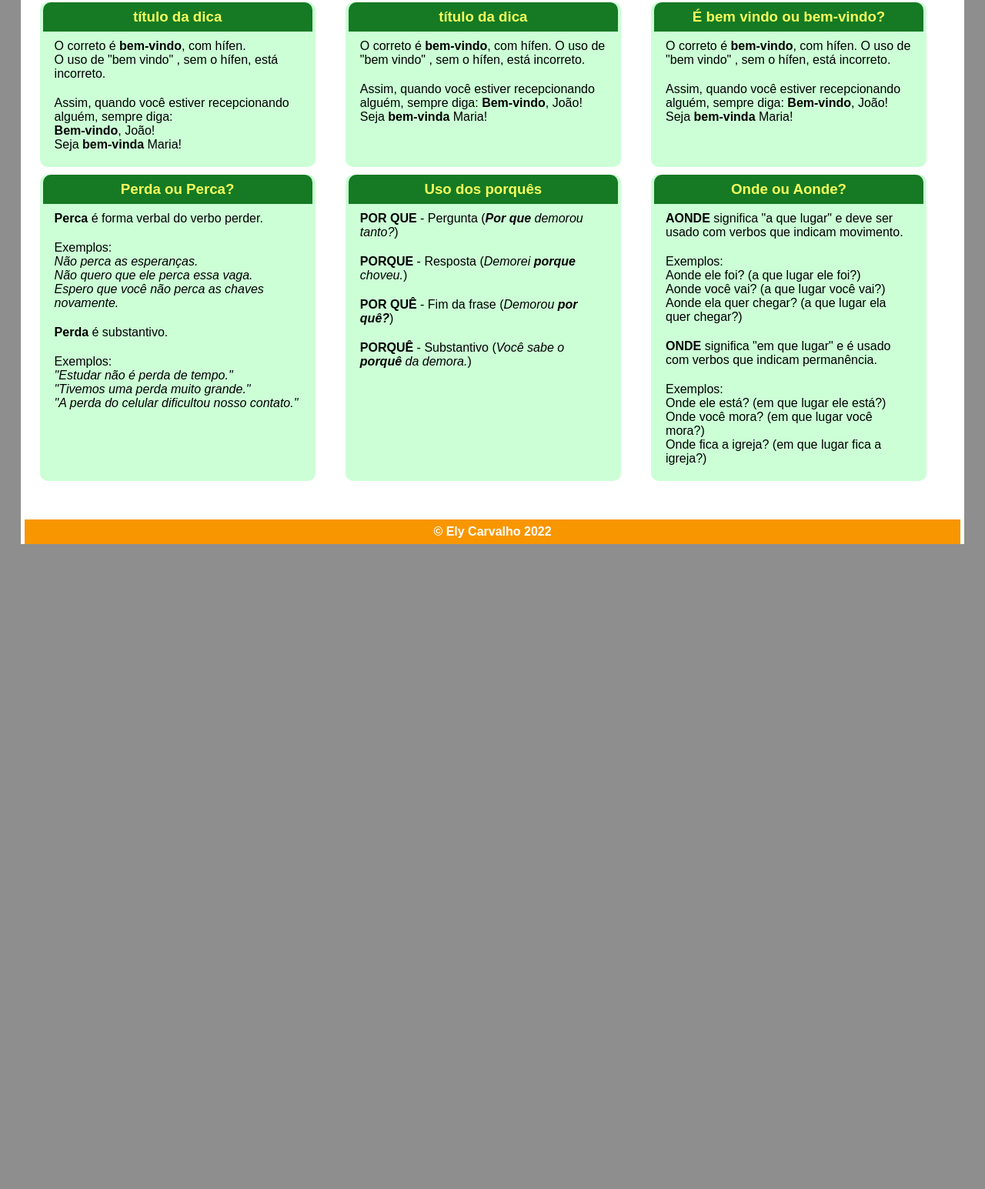
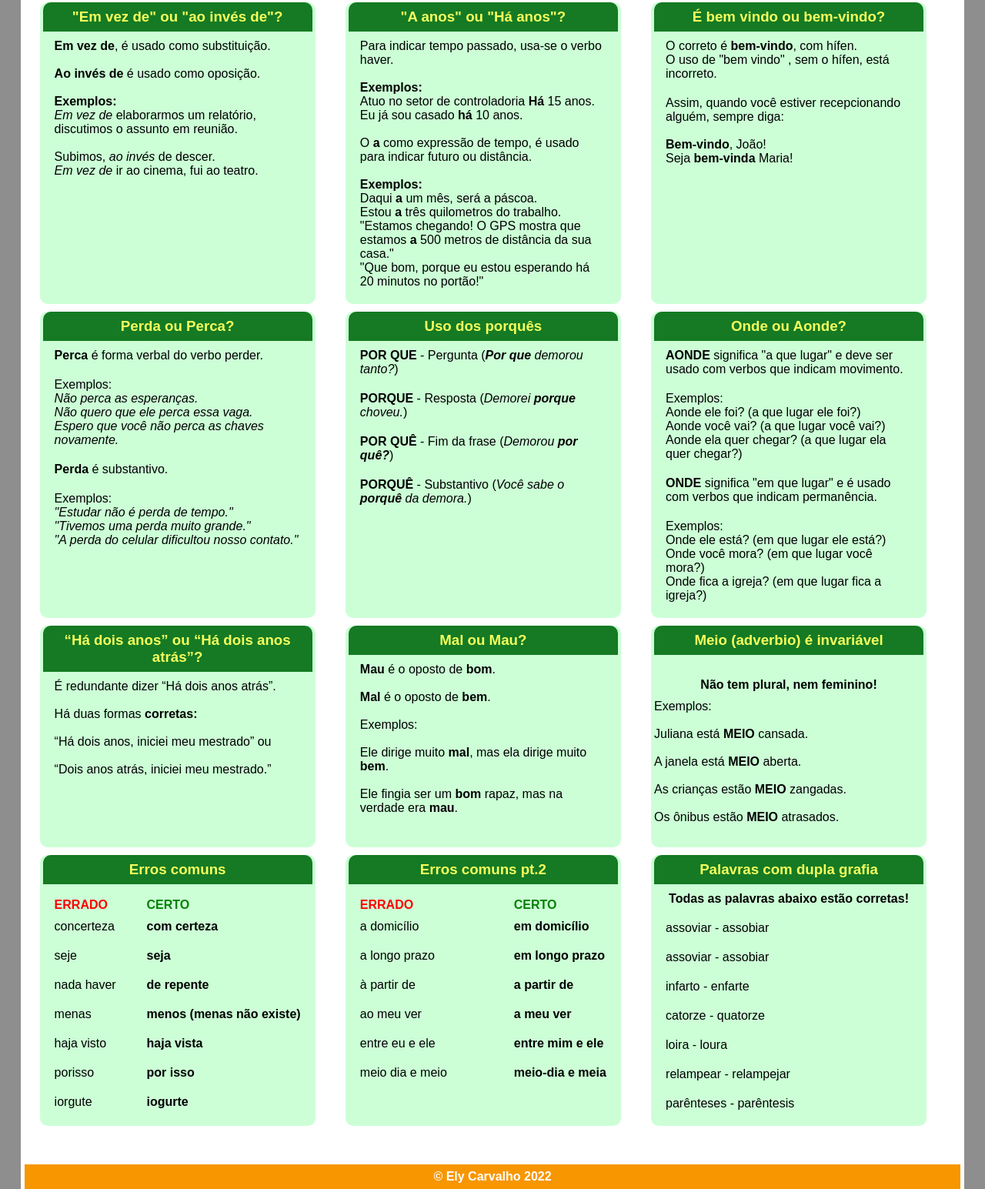
Before and after one commit to elycarvalho/site-prof-gleice, a plain HTML site: page site-prof-Gleice/dicas-port.html in a window 1280 px wide. Shown: the part 348-1893 px from the top of the page at 77% size. Before the commit the page ends 1055 px from the top, so only its background shows below. Drawn offline with Linux system fonts and the light colour scheme.

Commit message:
Add files via upload

```diff
--- a/site-prof-Gleice/dicas-port.html
+++ b/site-prof-Gleice/dicas-port.html
@@ -42,29 +42,39 @@
     <h1 class="titulo-paginas">Dicas rápidas de português</h1>
     <main class="dicas">
       <div class="dica-port">
-        <h3>título da dica</h3>
-        <p>O correto é <strong>bem-vindo</strong>, com hífen.<br>
-          O uso de
-          "bem vindo" , sem o hífen, está incorreto.
-        </p>
-        <p>Assim, quando você estiver recepcionando alguém, sempre diga:<br>
-          <strong>Bem-vindo</strong>, João!<br>
-          Seja <strong>bem-vinda</strong> Maria!
+        <h3>"Em vez de" ou "ao invés de"?</h3>
+        <p><strong>Em vez de</strong>, é usado como substituição.<br><br>
+          <strong>Ao invés de</strong> é usado como oposição.<br><br>
+          <strong>Exemplos:</strong><br>
+          <cite>Em vez de</cite> elaborarmos um relatório, discutimos o assunto em reunião.<br><br>
+          Subimos, <cite>ao invés</cite> de descer.<br>
+          <cite>Em vez de</cite> ir ao cinema, fui ao teatro.<br>
         </p>
       </div>
 
       <div class="dica-port">
-        <h3>título da dica</h3>
-        <p>O correto é <strong>bem-vindo</strong>, com hífen. O uso de
-        "bem vindo" , sem o hífen, está incorreto.</p>
-        <p>Assim, quando você estiver recepcionando alguém, sempre diga: <strong>Bem-vindo</strong>, João! Seja <strong>bem-vinda</strong> Maria!</p>
+        <h3>"A anos" ou "Há anos"?</h3>
+        <p>
+          Para indicar tempo passado, usa-se o verbo haver.<br><br>
+          <strong>Exemplos:</strong><br>
+          Atuo no setor de controladoria <strong>Há</strong> 15 anos.<br>
+          Eu já sou casado <strong>há</strong> 10 anos.<br><br>
+          O <strong>a</strong> como expressão de tempo, é usado para indicar futuro ou distância.<br><br>
+          <strong>Exemplos:</strong><br>
+          Daqui <strong>a</strong> um mês, será a páscoa.<br>
+          Estou <strong>a</strong> três quilometros do trabalho.<br>
+          "Estamos chegando! O GPS mostra que estamos <strong>a</strong> 500 metros de distância da sua casa."<br>
+          "Que bom, porque eu estou esperando há 20 minutos no portão!"
+        </p>
       </div>
 
       <div class="dica-port">
         <h3>É bem vindo ou bem-vindo?</h3>
-        <p>O correto é <strong>bem-vindo</strong>, com hífen. O uso de
-        "bem vindo" , sem o hífen, está incorreto.</p>
-        <p>Assim, quando você estiver recepcionando alguém, sempre diga: <strong>Bem-vindo</strong>, João! Seja <strong>bem-vinda</strong> Maria!</p>
+        <p>O correto é <strong>bem-vindo</strong>, com hífen.<br>
+        O uso de "bem vindo" , sem o hífen, está incorreto.</p>
+        <p>Assim, quando você estiver recepcionando alguém, sempre diga:<br><br>
+        <strong>Bem-vindo</strong>, João!<br>
+        Seja <strong>bem-vinda</strong> Maria!</p>
       </div>
 
       <div class="dica-port">
@@ -122,6 +132,101 @@
           Onde fica a igreja? (em que lugar fica a igreja?)<br>
         </p>
       </div>
+
+      <div class="dica-port">
+        <h3>“Há dois anos” ou “Há dois anos atrás”?</h3>
+        <p>
+          É redundante dizer “Há dois anos atrás”.<br><br>
+          Há duas formas <strong>corretas:</strong><br><br>
+          “Há dois anos, iniciei meu mestrado” ou<br><br>
+          “Dois anos atrás, iniciei meu mestrado.”
+        </p>
+      </div>
+
+      <div class="dica-port">
+        <h3>Mal ou Mau?</h3>
+        <p>
+          <strong>Mau</strong> é o oposto de <strong>bom</strong>.<br><br>
+          <strong>Mal</strong> é o oposto de <strong>bem</strong>.<br><br>
+          Exemplos:<br><br>
+          Ele dirige muito <strong>mal</strong>, mas ela dirige muito <strong>bem</strong>.<br><br>
+          Ele fingia ser um <strong>bom</strong> rapaz, mas na verdade era <strong>mau</strong>.
+        </p>
+      </div>
+
+      <div class="dica-port">
+        <h3>Meio (adverbio) é invariável</h3>
+        <p>
+          <h4>Não tem plural, nem feminino!</h4>
+          Exemplos:<br><br>
+          Juliana está <strong>MEIO</strong> cansada.<br><br>
+          A janela está <strong>MEIO</strong> aberta.<br><br>
+          As crianças estão <strong>MEIO</strong> zangadas.<br><br>
+          Os ônibus estão <strong>MEIO</strong> atrasados.
+        </p>
+      </div>
+
+      <div class="dica-port">
+        <h3>Erros comuns</h3>
+        <br>
+        <div style="float:left">
+        <strong style="color:red;margin-left:15px">ERRADO</strong>
+        <p>concerteza</p>
+        <p>seje</p>
+        <p>nada haver</p>
+        <p>menas</p>
+        <p>haja visto</p>
+        <p>porisso</p>
+        <p>iorgute</p>
+        </div>
+
+        <div style="float:right">
+        <strong style="color:green;margin-left:15px">CERTO</strong>
+        <p><strong>com certeza</strong></p>
+        <p><strong>seja</strong></p>
+        <p><strong>de repente</strong></p>
+        <p><strong>menos (menas não existe)</strong></p>
+        <p><strong>haja vista</strong></p>
+        <p><strong>por isso</strong></p>
+        <p><strong>iogurte</strong></p>
+        </div>
+      </div>
+
+      <div class="dica-port">
+        <h3>Erros comuns pt.2</h3>
+        <br>
+        <div style="float:left">
+        <strong style="color:red;margin-left:15px">ERRADO</strong>
+        <p>a domicílio</p>
+        <p>a longo prazo</p>
+        <p>à partir de</p>
+        <p>ao meu ver</p>
+        <p>entre eu e ele</p>
+        <p>meio dia e meio</p>
+        </div>
+
+        <div style="float:right">
+        <strong style="color:green;margin-left:15px">CERTO</strong>
+        <p><strong>em domicílio</strong></p>
+        <p><strong>em longo prazo</strong></p>
+        <p><strong>a partir de</strong></p>
+        <p><strong>a meu ver</strong></p>
+        <p><strong>entre mim e ele</strong></p>
+        <p><strong>meio-dia e meia</strong></p>
+        </div>
+      </div>
+
+      <div class="dica-port">
+        <h3>Palavras com dupla grafia</h3>
+        <h4>Todas as palavras abaixo estão corretas!</h4>
+        <p>assoviar - assobiar</p>
+        <p>assoviar - assobiar</p>
+        <p>infarto - enfarte</p>
+        <p>catorze - quatorze</p>
+        <p>loira - loura</p>
+        <p>relampear - relampejar</p>
+        <p>parênteses - parêntesis</p>
+      </div>
     </main>
 
     <div class="anuncio">
```
Also changed, not shown: site-prof-Gleice/dicas-ingles.html (+69 -29 lines).
